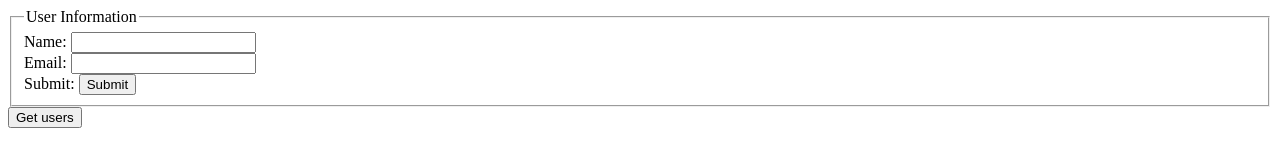
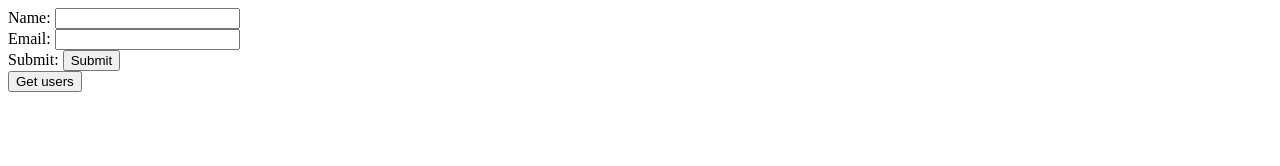
Before and after one commit to NikodemiusTKT/lut-adv-web-apps-2024-asgmt-3, a website: page public/index.html in a window 1280 px wide. Drawn offline with Linux system fonts and the light colour scheme.

Commit message:
Refactor form structure in index.html

```diff
--- a/public/index.html
+++ b/public/index.html
@@ -7,8 +7,6 @@
   </head>
   <body>
     <form id="userForm">
-      <fieldset>
-        <legend>User Information</legend>
       <label for="name">Name:</label>
       <input type="text" id="name" required />
       <br />
@@ -17,7 +15,6 @@
       <br />
       <label for="submit">Submit:</label>
       <button type="submit" id="submit">Submit</button>
-      </fieldset>
     </form>
     <button id="getUser">Get users</button>
     <ul id="userList"></ul>
```
Lines whose indentation alone changed are shown as unchanged.
